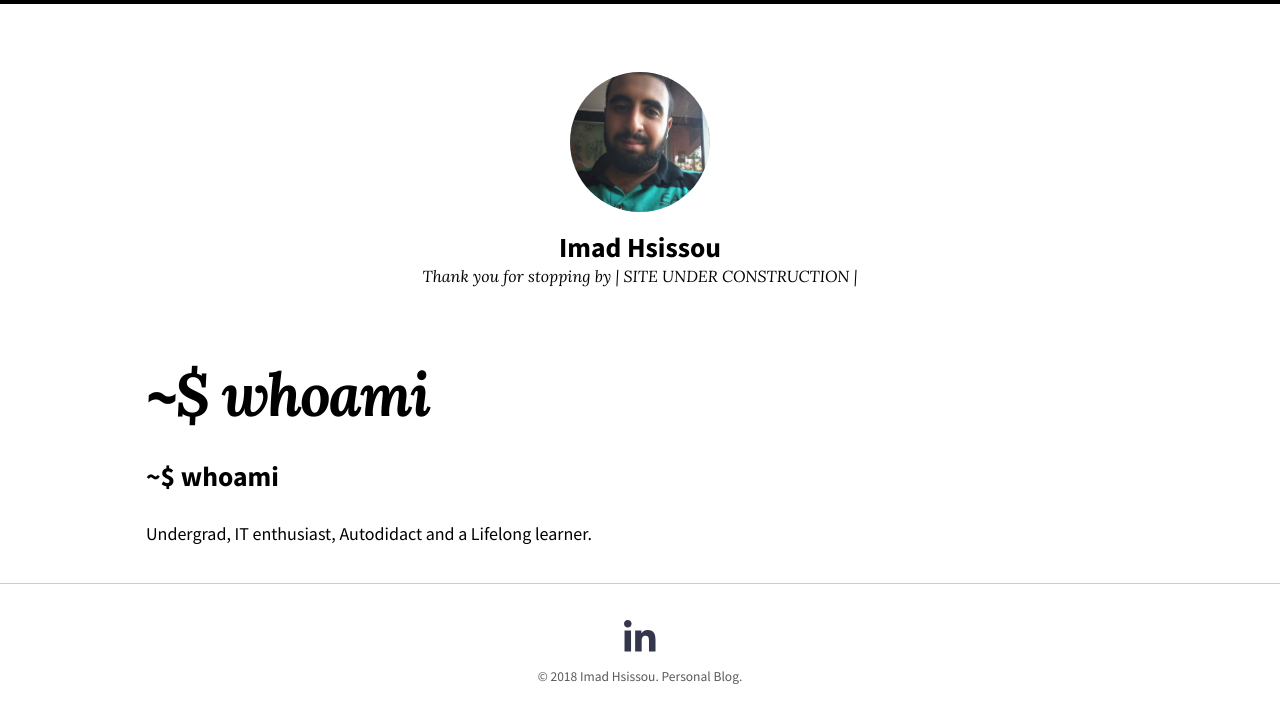
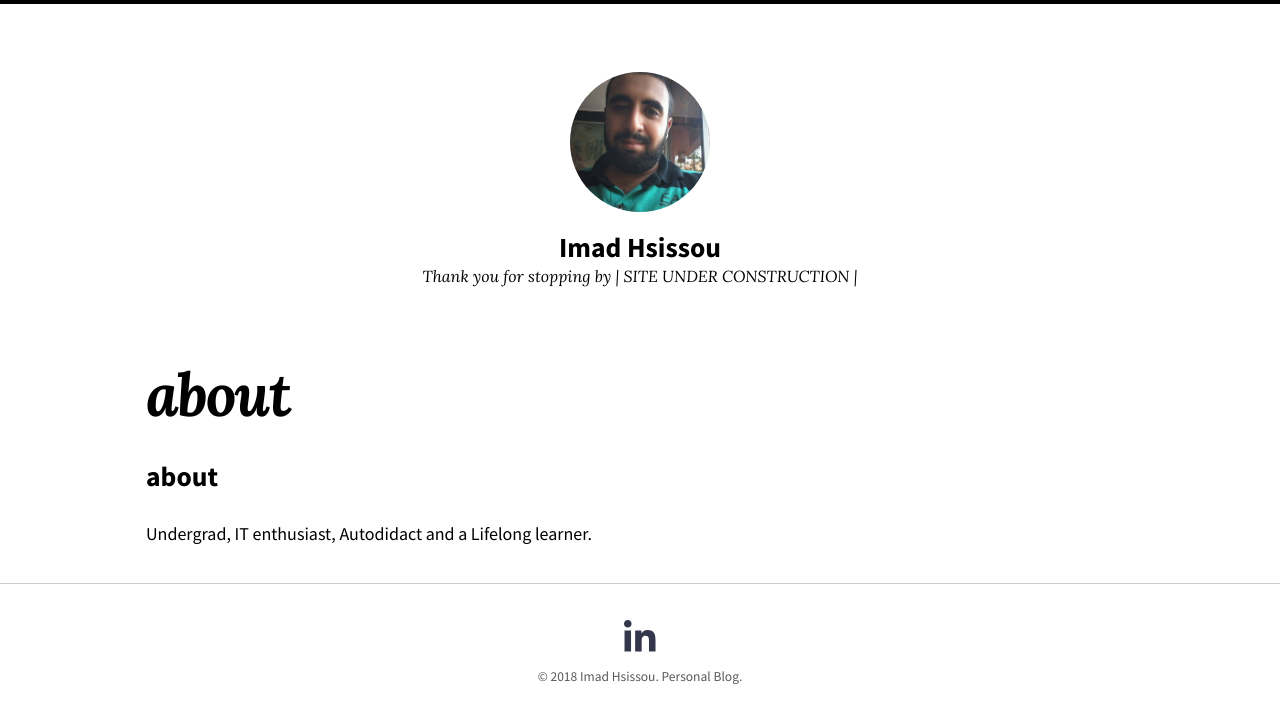
Before and after one commit to imadhsissou/imadhsissou.github.io, a Jekyll site: the page built from about.md, in a window 1280 px wide. Shown: the top 723 px of the page. Built offline with Jekyll 4.4.1, drawn with Linux system fonts in a browser that asks for light colours; nearby versions of some CDN libraries; our own code applies the rules of GitHub Pages for plain Markdown files.

Commit message:
Update about.md

```diff
--- a/about.md
+++ b/about.md
@@ -2,6 +2,6 @@
 layout: page
 ---
 
-## ~$ whoami
+## about
 
 Undergrad, IT enthusiast, Autodidact and a Lifelong learner.
```
